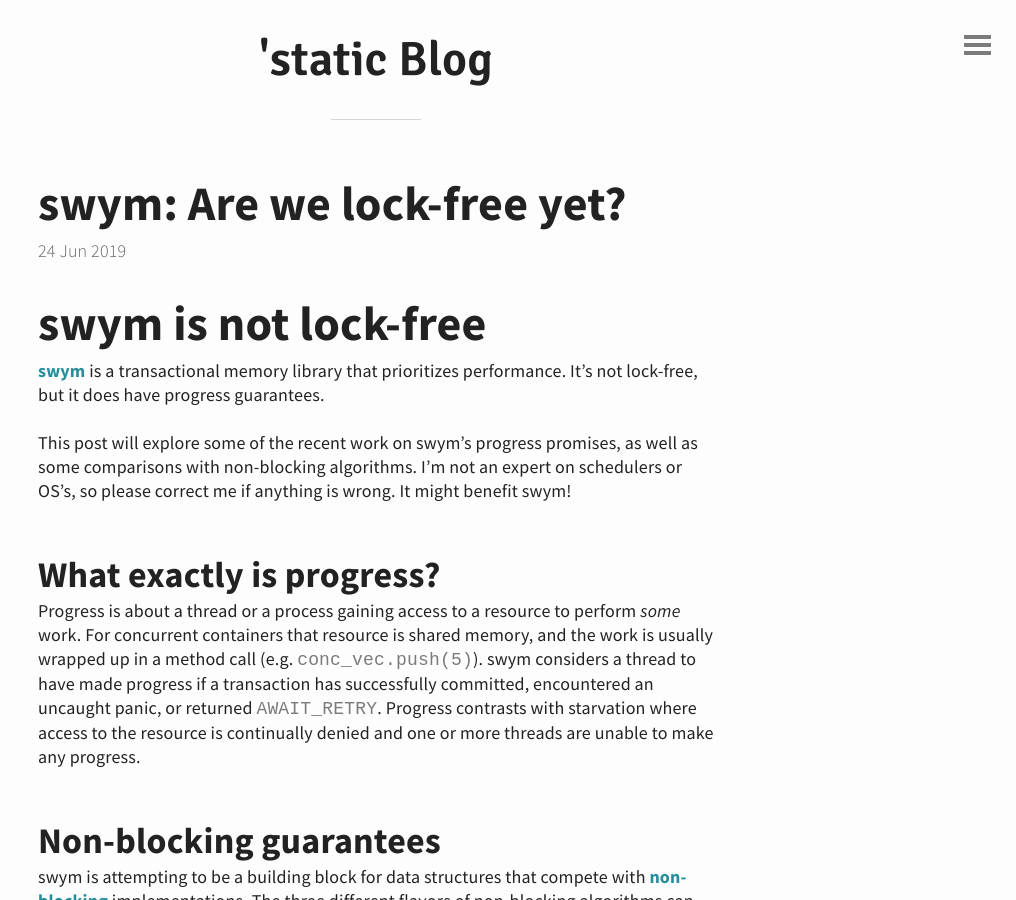
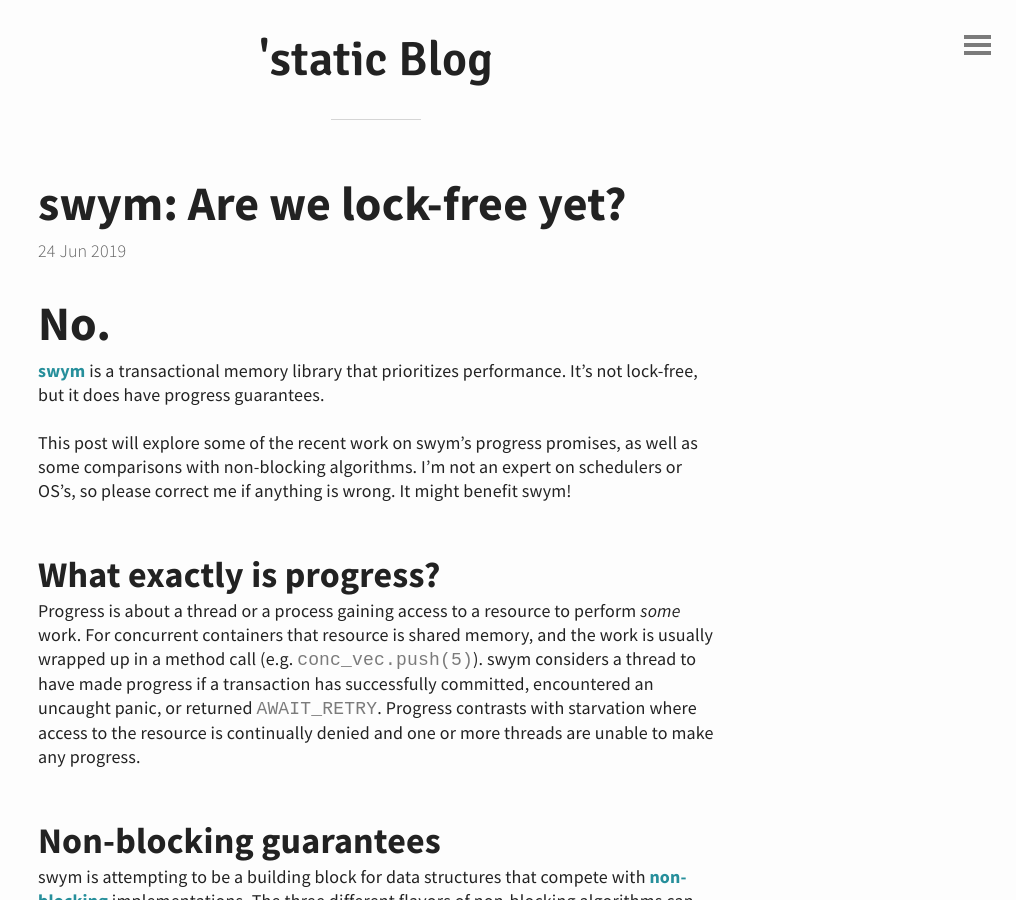
Before and after one commit to mtak-blog/mtak-blog.github.io, a Jekyll site: the page built from _posts/2019-06-24-are-we-lock-free-yet.md, in a window 1280 px wide and 900 px high. Shown: the whole window, without its empty margins (264-1280 px from the left). Built offline with Jekyll 4.4.1, drawn with Linux system fonts in a browser that asks for light colours.

Commit message:
change header

```diff
--- a/_posts/2019-06-24-are-we-lock-free-yet.md
+++ b/_posts/2019-06-24-are-we-lock-free-yet.md
@@ -2,7 +2,7 @@
 title: "swym: Are we lock-free yet?"
 ---
 
-# swym is not lock-free
+# No.
 
 [swym](https://github.com/mtak-/swym) is a transactional memory library that prioritizes performance. It's not lock-free, but it does have progress guarantees.
 
```
